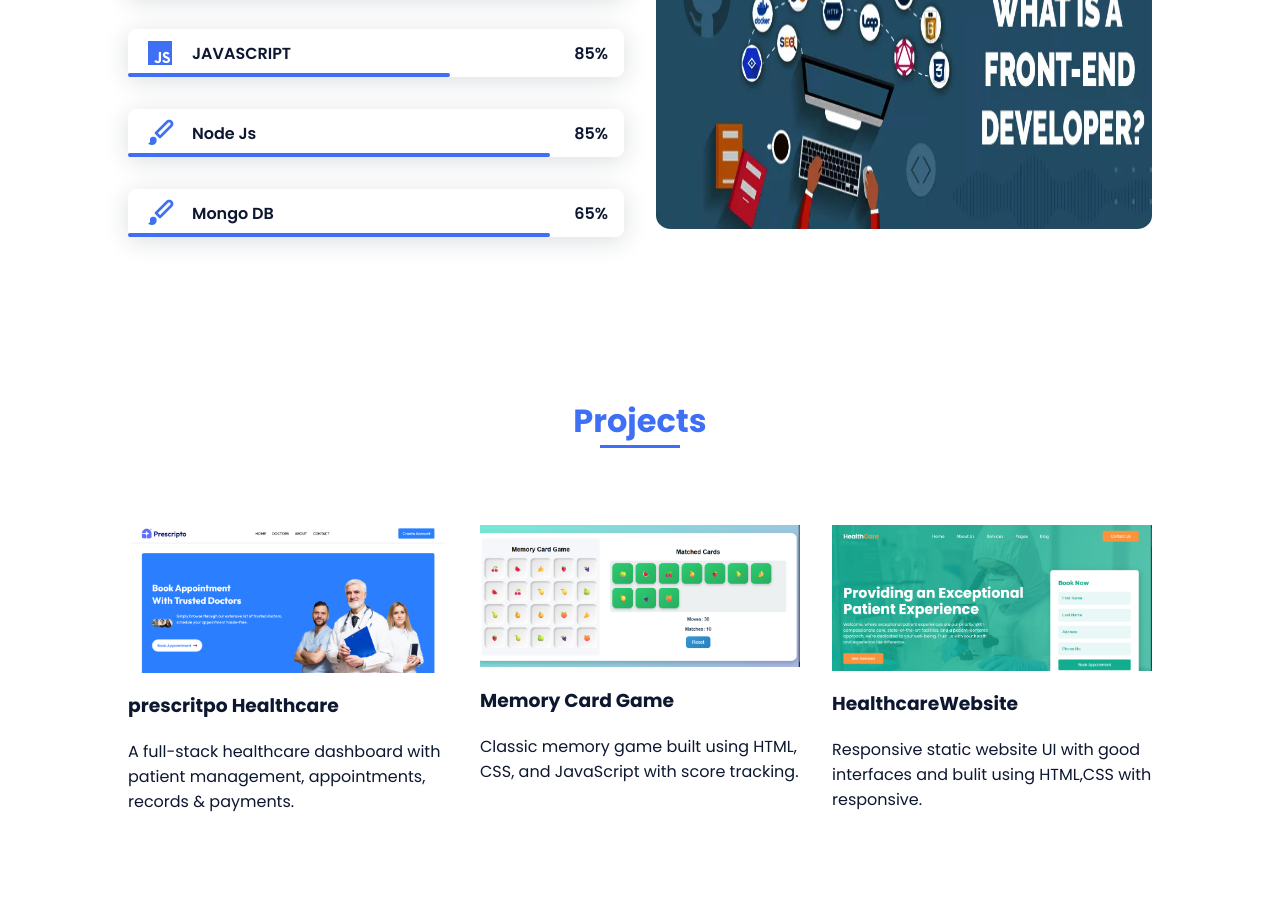
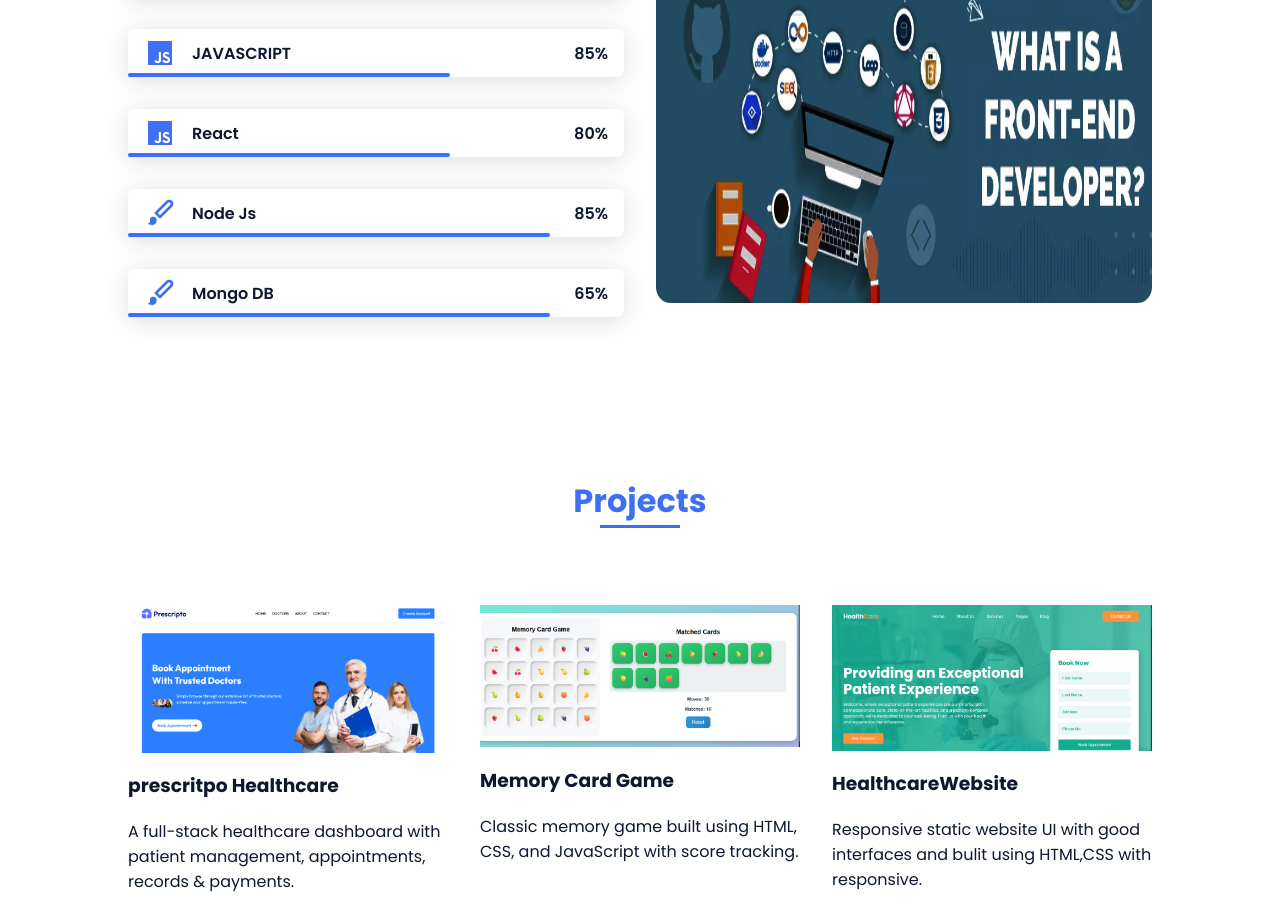
Before and after one commit to IdindlaPavankumar/Portfilo, a plain HTML site: page index.html in a window 1280 px wide. Shown: the part 1774-2680 px from the top of the page. Drawn offline with nearby package versions, Linux system fonts and the light colour scheme.

Commit message:
Update index.html

```diff
--- a/index.html
+++ b/index.html
@@ -140,6 +140,19 @@
                             <span class="skills__percentage">85%</span>
                         </div>
                     </div>
+                 <!-- React -->
+                                        <div class="skills__data">
+                        <div class="skills__names">
+                            <i class='bx bxl-javascript skills__icon'></i>
+                            <span class="skills__name">React</span>
+                        </div>
+                        <div class="skills__bar skills__js">
+
+                        </div>
+                        <div>
+                            <span class="skills__percentage">80%</span>
+                        </div>
+                    </div>
                     <!-- Node js -->
                     <div class="skills__data">
                         <div class="skills__names">
```
